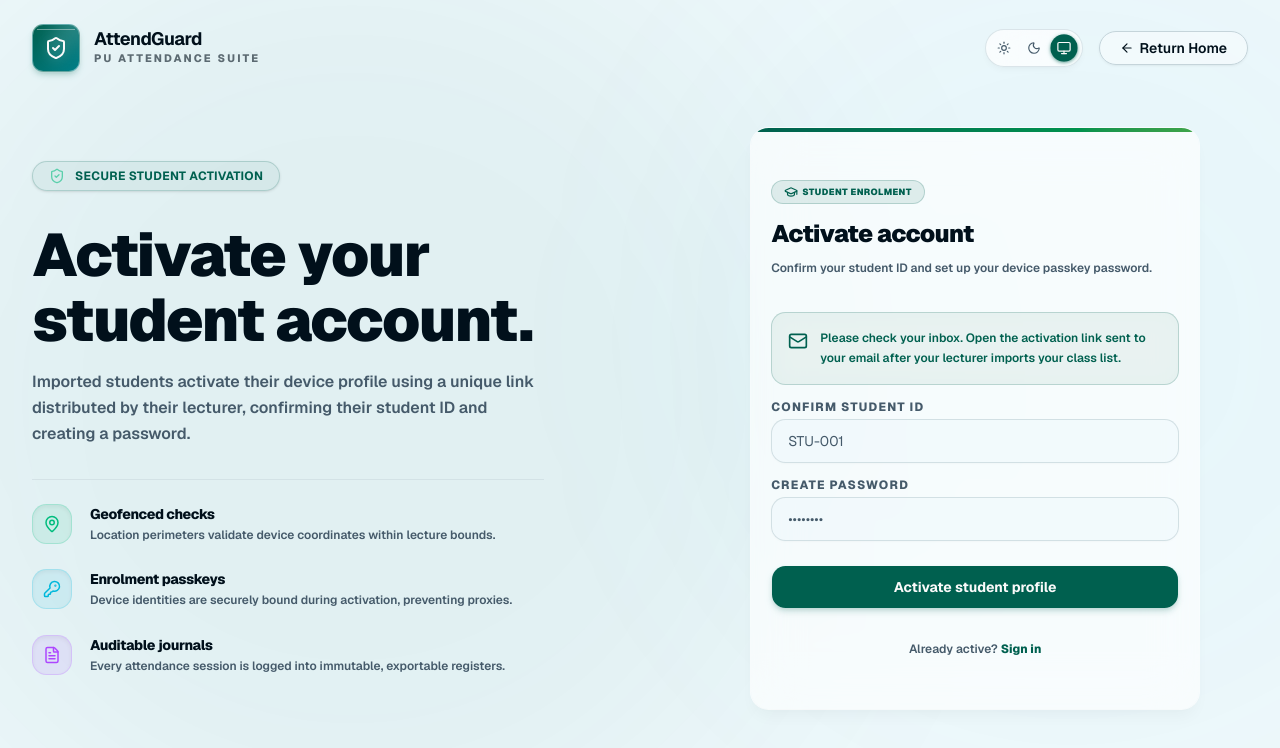
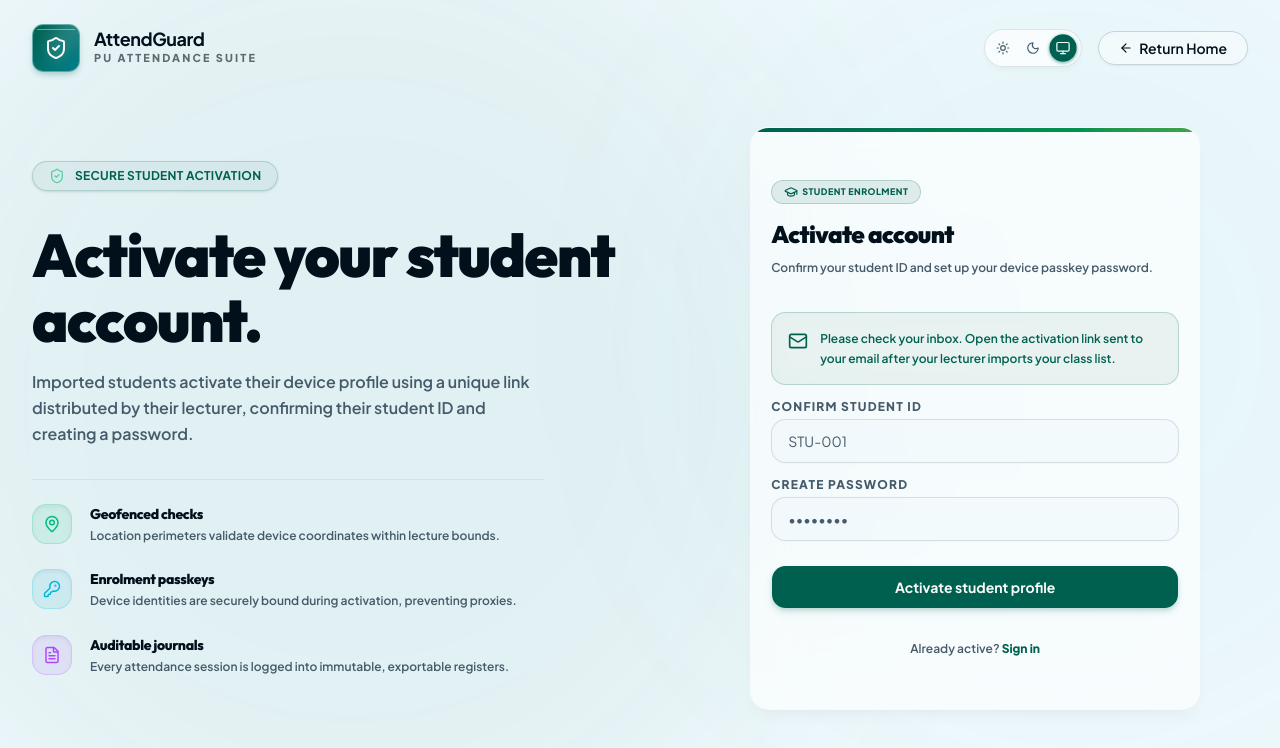
Before and after one commit to hatieku-boateng/attendguard, a Next.js app: page /activate-account in a window 1280 px wide. Shown: the top 748 px of the page. Built offline with nearby package versions, Linux system fonts and the light colour scheme.

Commit message:
feat(uiux): integrate Outfit & Plus Jakarta Sans typography and raise dark background lightness for an amazing glowing theme

```diff
--- a/src/app/globals.css
+++ b/src/app/globals.css
@@ -7,9 +7,9 @@
 @theme inline {
   --color-background: var(--background);
   --color-foreground: var(--foreground);
-  --font-sans: var(--font-geist-sans), "Geist", "Geist Fallback", ui-sans-serif, system-ui, sans-serif;
+  --font-sans: var(--font-plus-jakarta), "Plus Jakarta Sans", ui-sans-serif, system-ui, sans-serif;
   --font-mono: var(--font-geist-mono), "Geist Mono", "Geist Mono Fallback", ui-monospace, monospace;
-  --font-heading: var(--font-sans);
+  --font-heading: var(--font-outfit), "Outfit", ui-sans-serif, system-ui, sans-serif;
   --color-sidebar-ring: var(--sidebar-ring);
   --color-sidebar-border: var(--sidebar-border);
   --color-sidebar-accent-foreground: var(--sidebar-accent-foreground);
@@ -84,42 +84,45 @@
 }
 
 .dark {
-  --background: oklch(0.07 0.02 262);
-  --foreground: oklch(0.97 0.01 262);
-  --card: oklch(0.09 0.025 262 / 50%);
-  --card-foreground: oklch(0.97 0.01 262);
-  --popover: oklch(0.09 0.025 262);
-  --popover-foreground: oklch(0.97 0.01 262);
+  --background: oklch(0.12 0.03 262);
+  --foreground: oklch(0.98 0.01 262);
+  --card: oklch(0.14 0.03 262 / 45%);
+  --card-foreground: oklch(0.98 0.01 262);
+  --popover: oklch(0.13 0.03 262);
+  --popover-foreground: oklch(0.98 0.01 262);
   --primary: oklch(0.65 0.135 181);
-  --primary-foreground: oklch(0.07 0.02 262);
-  --secondary: oklch(0.11 0.025 262);
-  --secondary-foreground: oklch(0.97 0.01 262);
-  --muted: oklch(0.10 0.02 262);
-  --muted-foreground: oklch(0.65 0.03 262);
-  --accent: oklch(0.13 0.04 262);
-  --accent-foreground: oklch(0.90 0.04 262);
+  --primary-foreground: oklch(0.11 0.03 262);
+  --secondary: oklch(0.15 0.03 262);
+  --secondary-foreground: oklch(0.98 0.01 262);
+  --muted: oklch(0.15 0.03 262);
+  --muted-foreground: oklch(0.70 0.03 262);
+  --accent: oklch(0.17 0.04 262);
+  --accent-foreground: oklch(0.94 0.03 262);
   --destructive: oklch(0.704 0.191 22.216);
-  --border: oklch(0.16 0.03 262 / 45%);
-  --input: oklch(0.11 0.02 262 / 80%);
+  --border: oklch(0.20 0.04 262 / 50%);
+  --input: oklch(0.15 0.03 262 / 85%);
   --ring: oklch(0.65 0.135 181);
   --chart-1: oklch(0.65 0.135 181);
   --chart-2: oklch(0.61 0.155 148);
   --chart-3: oklch(0.66 0.14 82);
   --chart-4: oklch(0.50 0.12 256);
   --chart-5: oklch(0.57 0.17 23);
-  --sidebar: oklch(0.08 0.025 262);
-  --sidebar-foreground: oklch(0.97 0.01 262);
+  --sidebar: oklch(0.12 0.03 262);
+  --sidebar-foreground: oklch(0.98 0.01 262);
   --sidebar-primary: oklch(0.65 0.135 181);
-  --sidebar-primary-foreground: oklch(0.07 0.02 262);
-  --sidebar-accent: oklch(0.11 0.025 262);
-  --sidebar-accent-foreground: oklch(0.97 0.01 262);
-  --sidebar-border: oklch(0.16 0.03 262 / 45%);
+  --sidebar-primary-foreground: oklch(0.11 0.03 262);
+  --sidebar-accent: oklch(0.15 0.03 262);
+  --sidebar-accent-foreground: oklch(0.98 0.01 262);
+  --sidebar-border: oklch(0.20 0.04 262 / 50%);
   --sidebar-ring: oklch(0.65 0.135 181);
 }
 
 @layer base {
   * {
     @apply border-border outline-ring/50;
+  }
+  h1, h2, h3, h4, h5, h6 {
+    font-family: var(--font-heading);
   }
   body {
     @apply bg-background text-foreground transition-all duration-300;
@@ -135,14 +138,14 @@
   }
   .dark body {
     background-image:
-      radial-gradient(circle at 12% 8%, oklch(0.35 0.12 180 / 25%) 0, transparent 45rem),
-      radial-gradient(circle at 88% 12%, oklch(0.32 0.15 285 / 25%) 0, transparent 42rem),
-      radial-gradient(circle at 50% 45%, oklch(0.28 0.12 265 / 22%) 0, transparent 48rem),
-      radial-gradient(circle at 10% 75%, oklch(0.35 0.12 155 / 25%) 0, transparent 45rem),
-      radial-gradient(circle at 90% 85%, oklch(0.32 0.14 275 / 20%) 0, transparent 42rem),
-      linear-gradient(to bottom, oklch(0.07 0.02 262), oklch(0.05 0.018 265)),
-      linear-gradient(oklch(0.65 0.15 262 / 2%) 1px, transparent 1px),
-      linear-gradient(90deg, oklch(0.65 0.15 262 / 2%) 1px, transparent 1px);
+      radial-gradient(circle at 12% 8%, oklch(0.38 0.13 180 / 25%) 0, transparent 45rem),
+      radial-gradient(circle at 88% 12%, oklch(0.35 0.15 285 / 25%) 0, transparent 42rem),
+      radial-gradient(circle at 50% 45%, oklch(0.30 0.12 265 / 22%) 0, transparent 48rem),
+      radial-gradient(circle at 10% 75%, oklch(0.38 0.13 155 / 25%) 0, transparent 45rem),
+      radial-gradient(circle at 90% 85%, oklch(0.35 0.14 275 / 20%) 0, transparent 42rem),
+      linear-gradient(to bottom, oklch(0.12 0.03 262), oklch(0.08 0.025 265)),
+      linear-gradient(oklch(0.65 0.15 262 / 2.5%) 1px, transparent 1px),
+      linear-gradient(90deg, oklch(0.65 0.15 262 / 2.5%) 1px, transparent 1px);
     background-size: auto, auto, auto, auto, auto, auto, 52px 52px, 52px 52px;
   }
   html {
--- a/src/app/layout.tsx
+++ b/src/app/layout.tsx
@@ -1,11 +1,18 @@
 import type { Metadata } from "next";
-import { Geist, Geist_Mono } from "next/font/google";
+import { Plus_Jakarta_Sans, Outfit, Geist_Mono } from "next/font/google";
 import Script from "next/script";
 import "./globals.css";
 
-const geistSans = Geist({
-  variable: "--font-geist-sans",
+const plusJakartaSans = Plus_Jakarta_Sans({
+  variable: "--font-plus-jakarta",
   subsets: ["latin"],
+  display: "swap",
+});
+
+const outfit = Outfit({
+  variable: "--font-outfit",
+  subsets: ["latin"],
+  display: "swap",
 });
 
 const geistMono = Geist_Mono({
@@ -27,7 +34,7 @@ export default function RootLayout({
   return (
     <html
       lang="en"
-      className={`${geistSans.variable} ${geistMono.variable} h-full antialiased`}
+      className={`${plusJakartaSans.variable} ${outfit.variable} ${geistMono.variable} h-full antialiased`}
       suppressHydrationWarning
     >
         <Script
```
